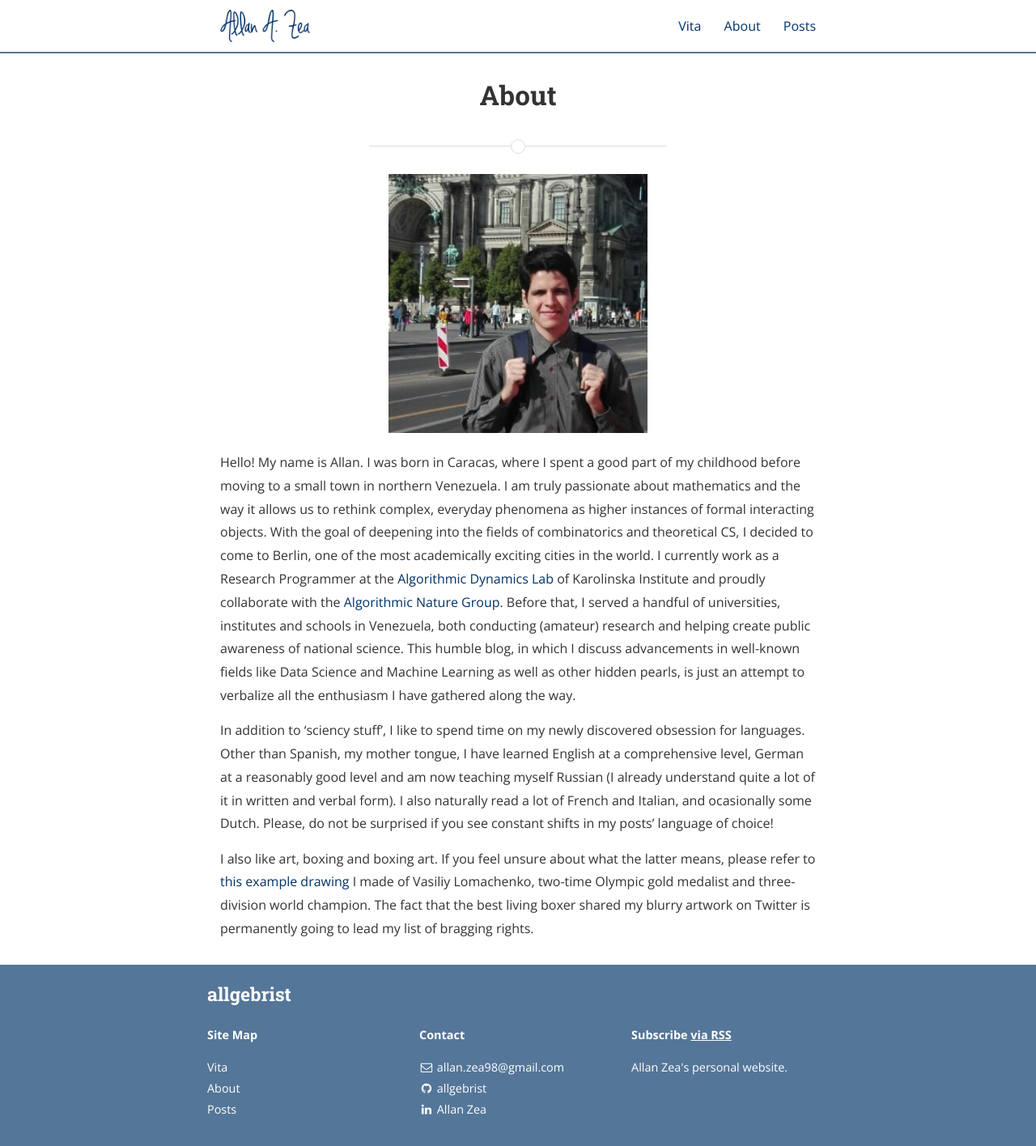
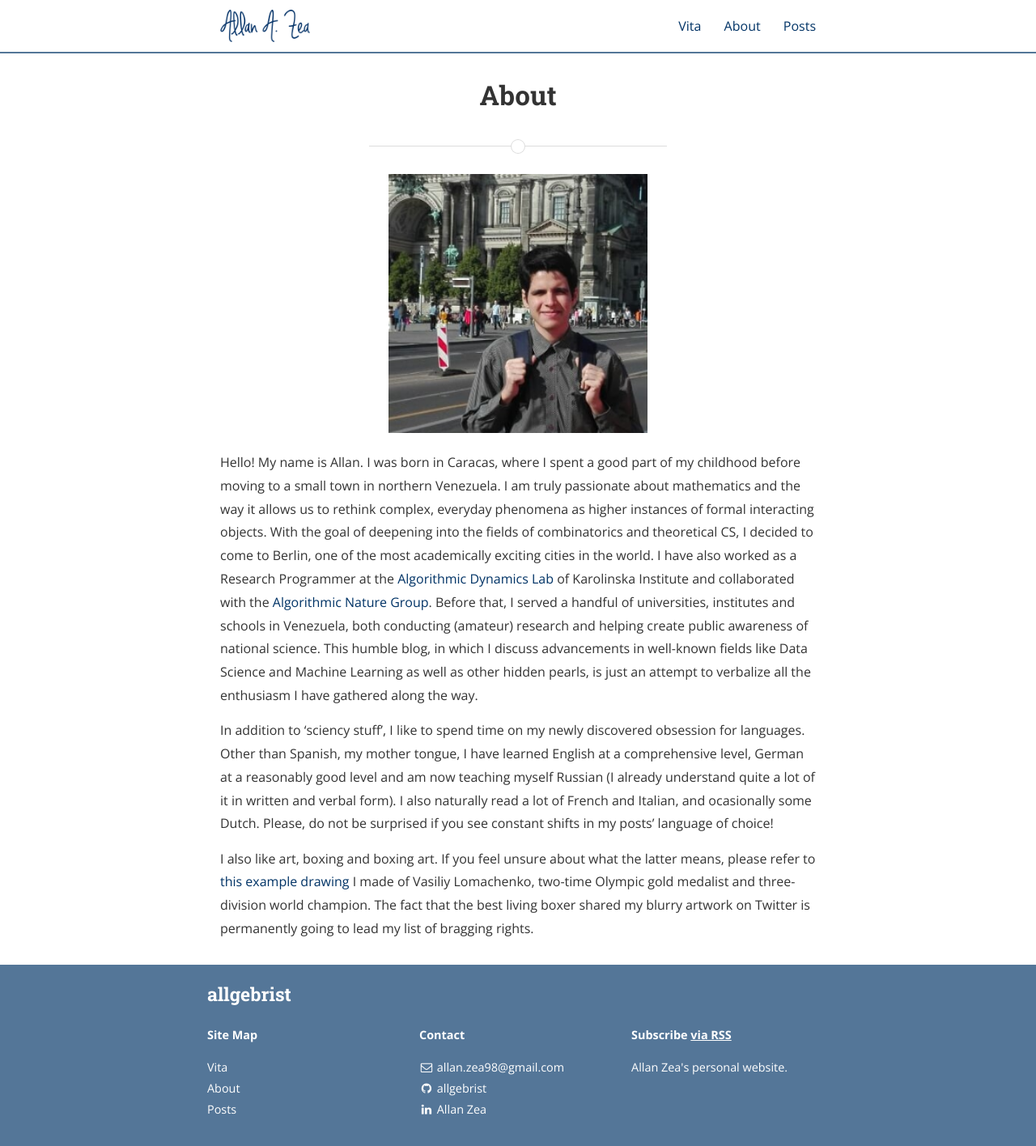
Before and after one commit to allgebrist/allgebrist.github.io, a Jekyll site: the page built from about.md, in a window 1280 px wide. Shown: the whole page at 81% size. Built offline with Jekyll 4.4.1, drawn with Linux system fonts in a browser that asks for light colours; nearby versions of some CDN libraries.

Commit message:
Update about.md

```diff
--- a/about.md
+++ b/about.md
@@ -6,7 +6,7 @@ permalink: /about/
 
 <img src="{{ site.baseurl }}/assets/me.png" title="Profile Picture" class="profile">
 
-Hello! My name is Allan. I was born in Caracas, where I spent a good part of my childhood before moving to a small town in northern Venezuela. I am truly passionate about mathematics and the way it allows us to rethink complex, everyday phenomena as higher instances of formal interacting objects. With the goal of deepening into the fields of combinatorics and theoretical CS, I decided to come to Berlin, one of the most academically exciting cities in the world. I currently work as a Research Programmer at the [Algorithmic Dynamics Lab](https://www.algorithmicdynamics.net/) of Karolinska Institute and proudly collaborate with the [Algorithmic Nature Group](https://algorithmicnature.org/). Before that, I served a handful of universities, institutes and schools in Venezuela, both conducting (amateur) research and helping create public awareness of national science. This humble blog, in which I discuss advancements in well-known fields like Data Science and Machine Learning as well as other hidden pearls, is just an attempt to verbalize all the enthusiasm I have gathered along the way.
+Hello! My name is Allan. I was born in Caracas, where I spent a good part of my childhood before moving to a small town in northern Venezuela. I am truly passionate about mathematics and the way it allows us to rethink complex, everyday phenomena as higher instances of formal interacting objects. With the goal of deepening into the fields of combinatorics and theoretical CS, I decided to come to Berlin, one of the most academically exciting cities in the world. I have also worked as a Research Programmer at the [Algorithmic Dynamics Lab](https://www.algorithmicdynamics.net/) of Karolinska Institute and collaborated with the [Algorithmic Nature Group](https://algorithmicnature.org/). Before that, I served a handful of universities, institutes and schools in Venezuela, both conducting (amateur) research and helping create public awareness of national science. This humble blog, in which I discuss advancements in well-known fields like Data Science and Machine Learning as well as other hidden pearls, is just an attempt to verbalize all the enthusiasm I have gathered along the way.
 
 In addition to 'sciency stuff', I like to spend time on my newly discovered obsession for languages. Other than Spanish, my mother tongue, I have learned English at a comprehensive level, German at a reasonably good level and am now teaching myself Russian (I already understand quite a lot of it in written and verbal form). I also naturally read a lot of French and Italian, and ocasionally some Dutch. Please, do not be surprised if you see constant shifts in my posts' language of choice!
 
```
